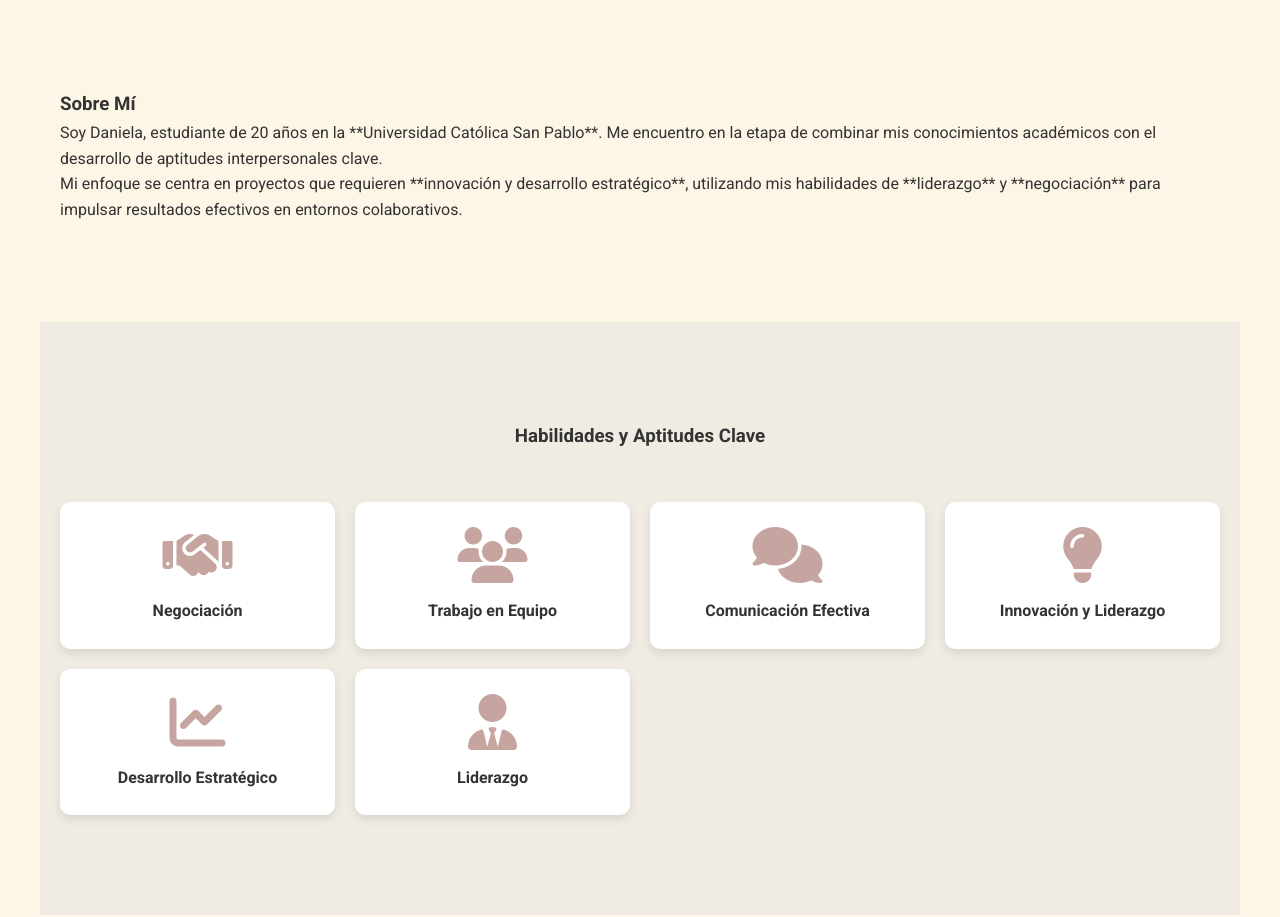
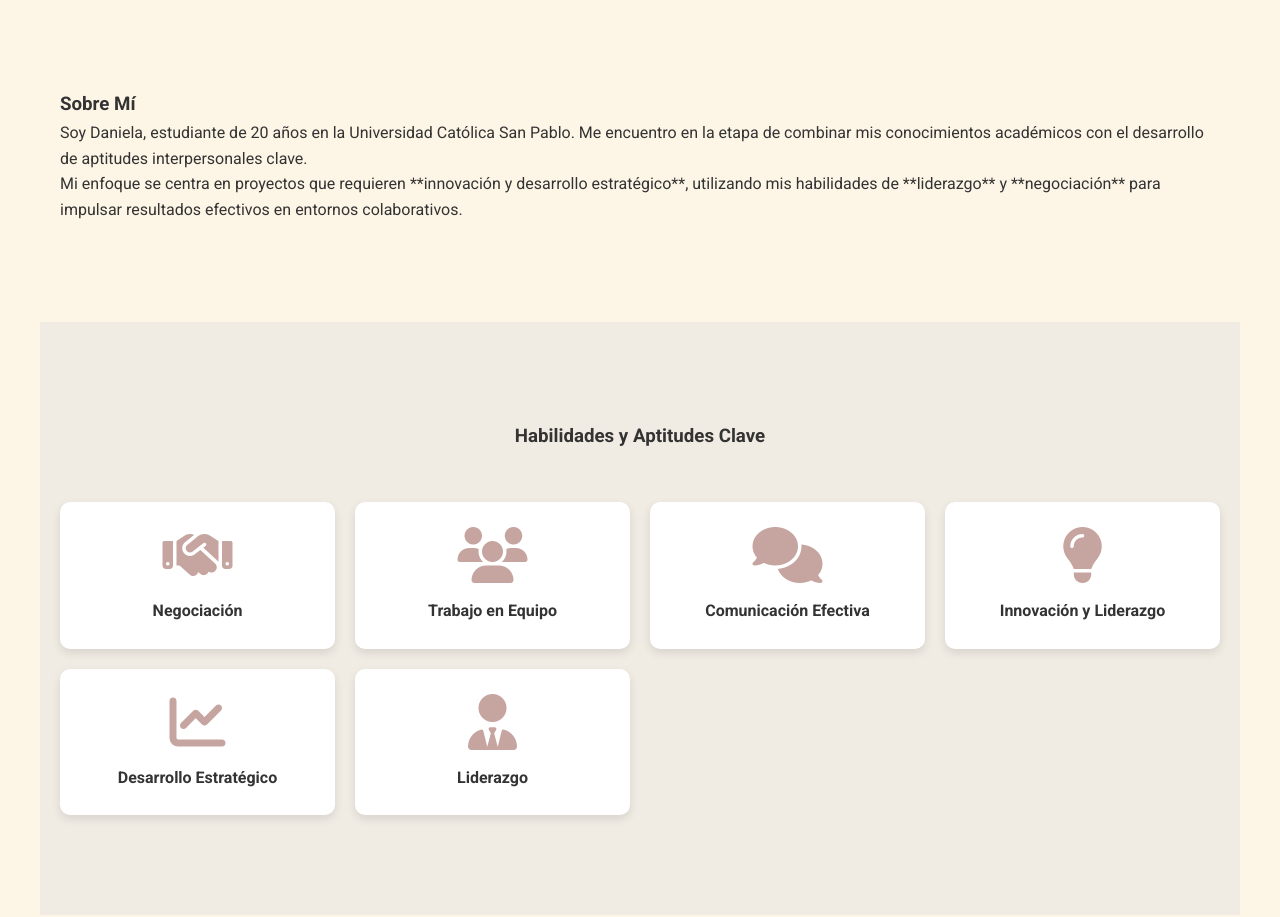
Before and after one commit to danielavegab/danielavegab.github.io, a plain HTML site: page index.html in a window 1280 px wide. Shown: the part 800-1717 px from the top of the page. Drawn offline with Linux system fonts and the light colour scheme.

```diff
--- a/index.html
+++ b/index.html
@@ -32,7 +32,7 @@
 
     <section id="sobre-mi">
         <h3>Sobre Mí</h3>
-        <p>Soy Daniela, estudiante de 20 años en la **Universidad Católica San Pablo**. Me encuentro en la etapa de combinar mis conocimientos académicos con el desarrollo de aptitudes interpersonales clave.</p>
+        <p>Soy Daniela, estudiante de 20 años en la Universidad Católica San Pablo. Me encuentro en la etapa de combinar mis conocimientos académicos con el desarrollo de aptitudes interpersonales clave.</p>
         <p>Mi enfoque se centra en proyectos que requieren **innovación y desarrollo estratégico**, utilizando mis habilidades de **liderazgo** y **negociación** para impulsar resultados efectivos en entornos colaborativos.</p>
     </section>
 
```
